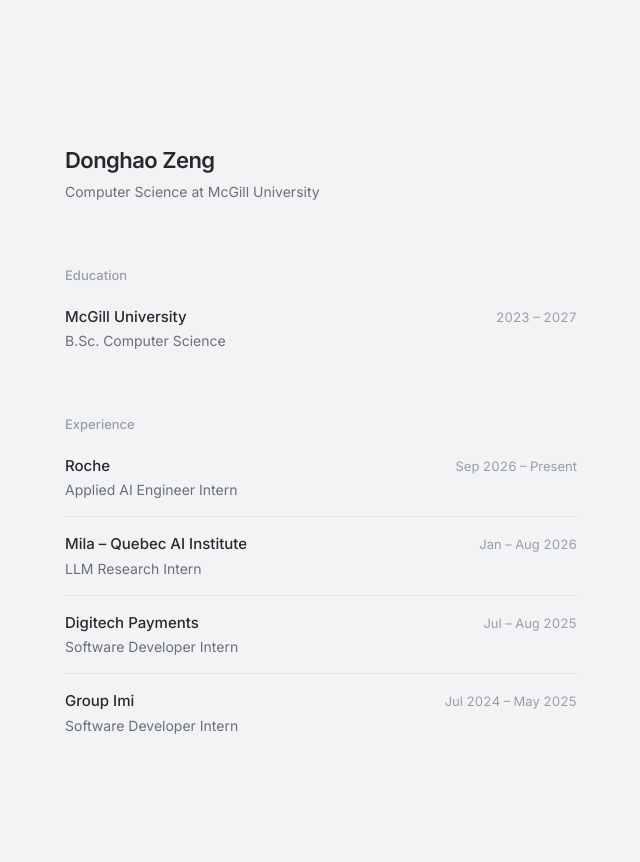
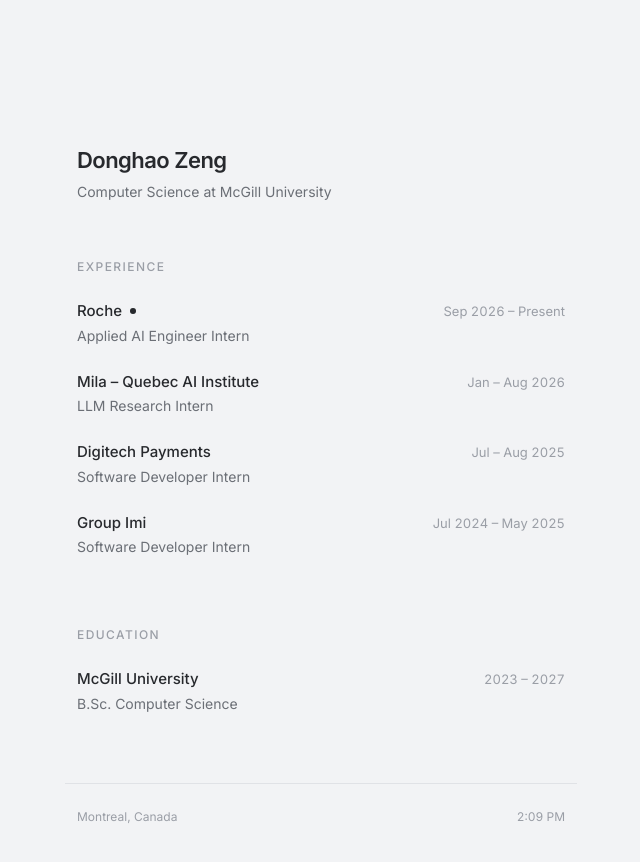
Before and after one commit to saintsauceee/saintsauceee.github.io, a Next.js app in the folder portfolio/: page / in a window 1280 px wide. Shown: the top 862 px of the page, without its empty margins (319-959 px from the left). Built offline with nearby package versions, Linux system fonts and the light colour scheme.

Commit message:
polish: staggered fade-in, hover rows, current-role dot, live clock, dark mode
Co-Authored-By: Claude Fable 5.1 <noreply@anthropic.com>

```diff
--- a/portfolio/src/app/globals.css
+++ b/portfolio/src/app/globals.css
@@ -6,6 +6,18 @@
   --muted: #6b6f76;
   --faint: #9a9ea6;
   --line: #e0e2e6;
+  --hover: #e9eaee;
+}
+
+@media (prefers-color-scheme: dark) {
+  :root {
+    --bg: #131417;
+    --fg: #e6e7ea;
+    --muted: #9a9ea6;
+    --faint: #6b6f76;
+    --line: #26282d;
+    --hover: #1b1c20;
+  }
 }
 
 html,
@@ -19,5 +31,11 @@ body {
 }
 
 ::selection {
-  background: #dfe2e7;
+  background: var(--hover);
 }
+
+@keyframes pulse-dot {
+  0%, 100% { opacity: 1; transform: scale(1); }
+  50% { opacity: 0.35; transform: scale(0.75); }
+}
+.pulse { animation: pulse-dot 2.4s ease-in-out infinite; }
--- a/portfolio/src/app/page.tsx
+++ b/portfolio/src/app/page.tsx
@@ -1,55 +1,99 @@
+"use client";
+
+import { motion } from "framer-motion";
+import { useEffect, useState } from "react";
 import { EDUCATION, EXPERIENCES } from "@/data";
+
+const ease = [0.22, 1, 0.36, 1] as const;
+const fade = {
+  hidden: { opacity: 0, y: 8 },
+  show: { opacity: 1, y: 0, transition: { duration: 0.5, ease } },
+};
+const stagger = { hidden: {}, show: { transition: { staggerChildren: 0.06 } } };
+
+function Clock() {
+  const [time, setTime] = useState<string | null>(null);
+  useEffect(() => {
+    const tick = () =>
+      setTime(new Intl.DateTimeFormat("en-US", {
+        timeZone: "America/Montreal", hour: "numeric", minute: "2-digit", hour12: true,
+      }).format(new Date()));
+    tick();
+    const id = setInterval(tick, 10_000);
+    return () => clearInterval(id);
+  }, []);
+  return <span className="tabular-nums">{time ?? " "}</span>;
+}
 
 function Section({ title, children }: { title: string; children: React.ReactNode }) {
   return (
-    <section className="flex flex-col gap-5">
-      <h2 className="text-[13px] font-medium text-[var(--faint)]">{title}</h2>
+    <motion.section variants={fade} className="flex flex-col gap-3">
+      <h2 className="text-[12px] font-medium uppercase tracking-[0.12em] text-[var(--faint)] px-3">{title}</h2>
       {children}
-    </section>
+    </motion.section>
   );
 }
 
-function Entry({ title, subtitle, period }: {
-  title: string; subtitle: string; period: string;
+function Entry({ title, subtitle, period, current }: {
+  title: string; subtitle: string; period: string; current?: boolean;
 }) {
   return (
-    <li className="py-4 first:pt-0 last:pb-0 flex flex-col gap-0.5">
+    <motion.li variants={fade}
+      className="group rounded-lg px-3 py-3 -mx-0 transition-colors duration-200 hover:bg-[var(--hover)]">
       <div className="flex justify-between gap-6 items-baseline">
-        <span className="text-[15px] font-medium">{title}</span>
-        <span className="text-[13px] text-[var(--faint)] tabular-nums shrink-0">{period}</span>
+        <span className="text-[15px] font-medium flex items-center gap-2">
+          {title}
+          {current && (
+            <span className="relative flex h-1.5 w-1.5">
+              <span className="pulse absolute inline-flex h-full w-full rounded-full bg-[var(--fg)] opacity-40" />
+              <span className="relative inline-flex h-1.5 w-1.5 rounded-full bg-[var(--fg)]" />
+            </span>
+          )}
+        </span>
+        <span className="text-[13px] text-[var(--faint)] tabular-nums shrink-0 group-hover:text-[var(--muted)] transition-colors duration-200">
+          {period}
+        </span>
       </div>
       <span className="text-[14px] text-[var(--muted)]">{subtitle}</span>
-    </li>
+    </motion.li>
   );
 }
 
 export default function Home() {
   return (
     <main className="min-h-screen px-6 sm:px-10 py-24 sm:py-36">
-      <div className="mx-auto max-w-lg flex flex-col gap-16">
+      <motion.div variants={stagger} initial="hidden" animate="show"
+        className="mx-auto max-w-lg flex flex-col gap-14">
 
-        <header className="flex flex-col gap-1">
+        <motion.header variants={fade} className="flex flex-col gap-1 px-3">
           <h1 className="text-[22px] font-semibold tracking-tight">Donghao Zeng</h1>
           <p className="text-[14px] text-[var(--muted)]">Computer Science at McGill University</p>
-        </header>
+        </motion.header>
+
+        <Section title="Experience">
+          <motion.ul variants={stagger} className="flex flex-col">
+            {EXPERIENCES.map((exp) => (
+              <Entry key={exp.company} title={exp.company} subtitle={exp.role}
+                period={exp.period} current={exp.period.endsWith("Present")} />
+            ))}
+          </motion.ul>
+        </Section>
 
         <Section title="Education">
-          <ul className="flex flex-col divide-y divide-[var(--line)]">
+          <motion.ul variants={stagger} className="flex flex-col">
             {EDUCATION.map((edu) => (
               <Entry key={edu.school} title={edu.school} subtitle={edu.degree} period={edu.period} />
             ))}
-          </ul>
+          </motion.ul>
         </Section>
 
-        <Section title="Experience">
-          <ul className="flex flex-col divide-y divide-[var(--line)]">
-            {EXPERIENCES.map((exp) => (
-              <Entry key={exp.company} title={exp.company} subtitle={exp.role} period={exp.period} />
-            ))}
-          </ul>
-        </Section>
+        <motion.footer variants={fade}
+          className="flex justify-between px-3 pt-6 border-t border-[var(--line)] text-[12px] text-[var(--faint)]">
+          <span>Montreal, Canada</span>
+          <Clock />
+        </motion.footer>
 
-      </div>
+      </motion.div>
     </main>
   );
 }
```
